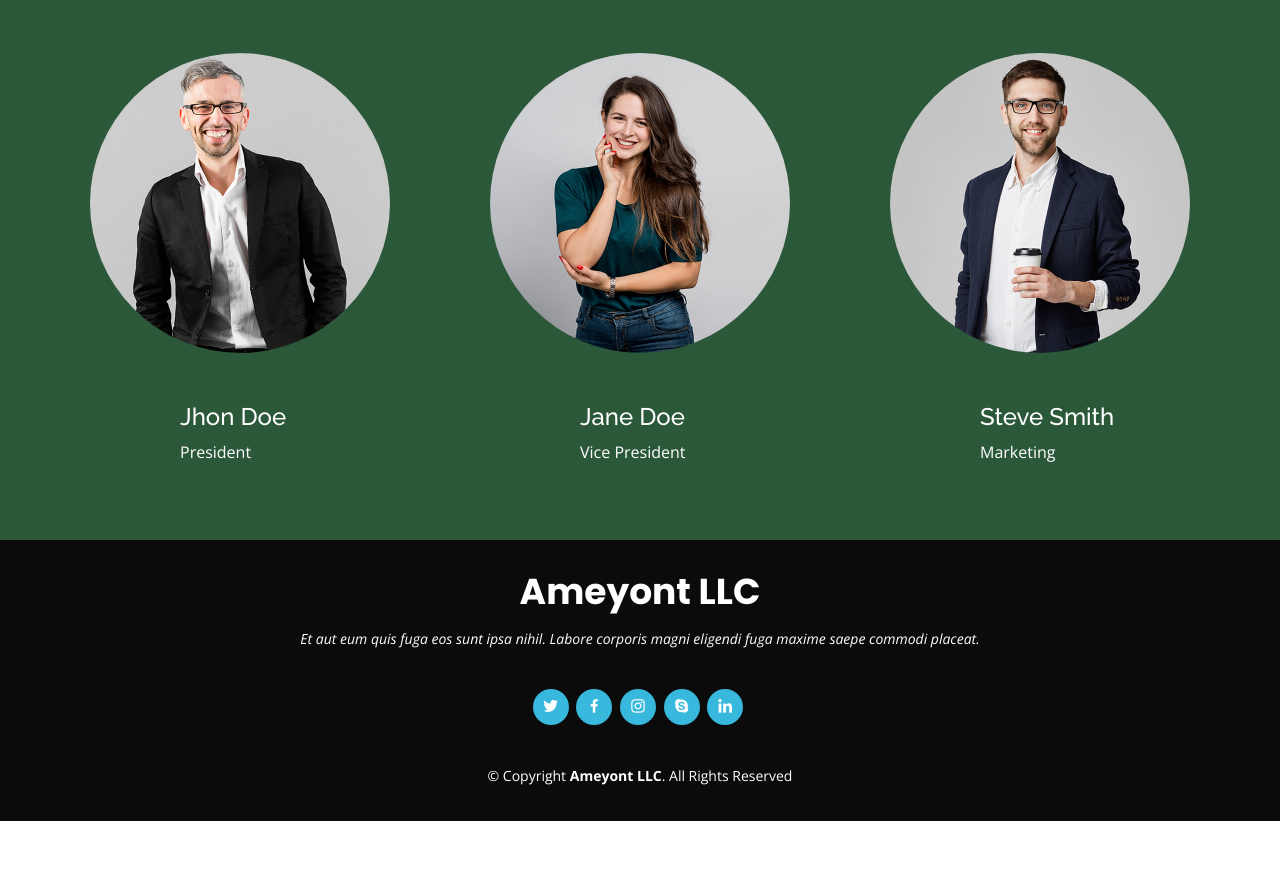
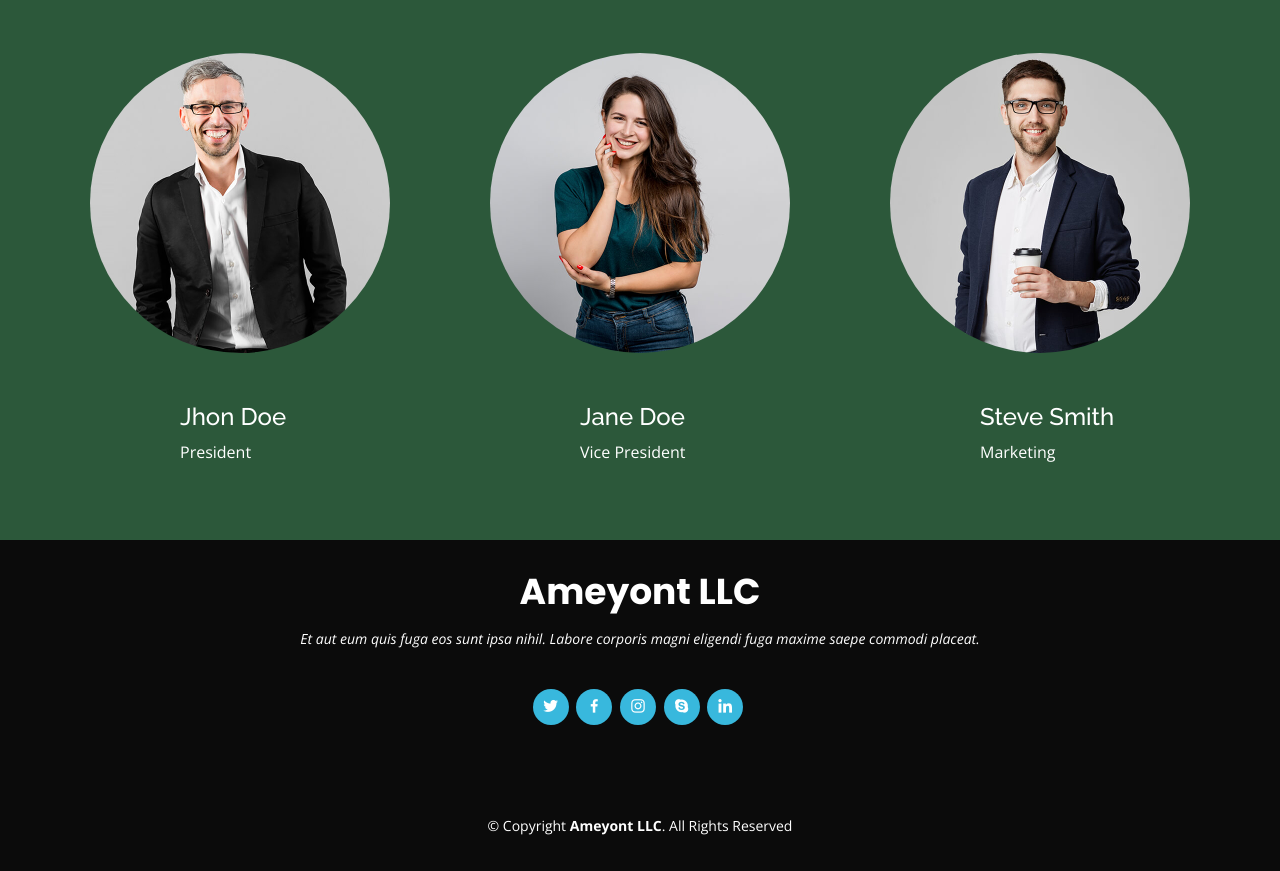
Before and after one commit to rugvedthota9/Ameyont-LLL, a plain HTML site: page index.html in a window 1280 px wide. Shown: the part 1683-2554 px from the top of the page. Before the commit the page ends 2504 px from the top, so only its background shows below. Drawn offline with nearby package versions, Linux system fonts and the light colour scheme.

Commit message:
Update style.css

```diff
--- a/assets/css/style.css
+++ b/assets/css/style.css
@@ -1762,3 +1762,9 @@ section {
 #footer .credits {
     font-size: 13px;
 }
+
+@media(min-width: 900px){
+    #footer .copyright{
+         padding-top: 50px;
+    }
+}
```
